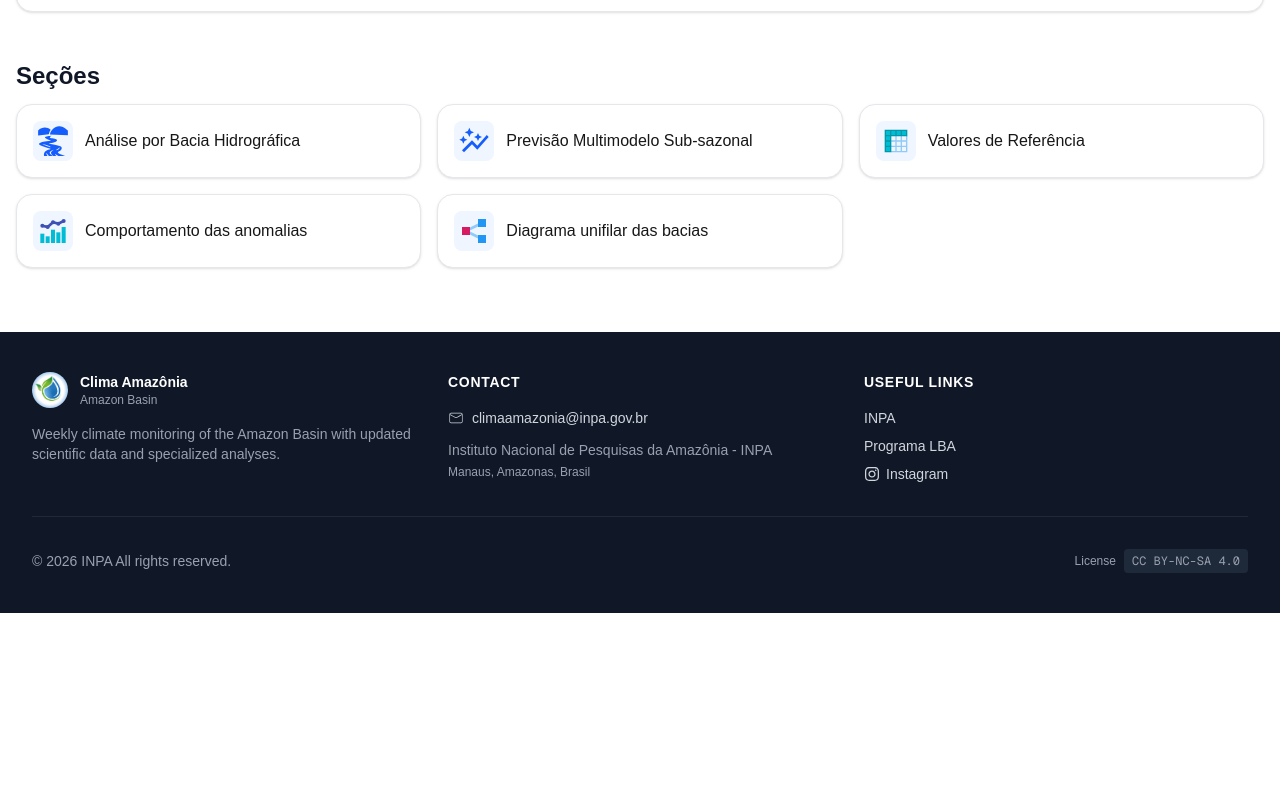
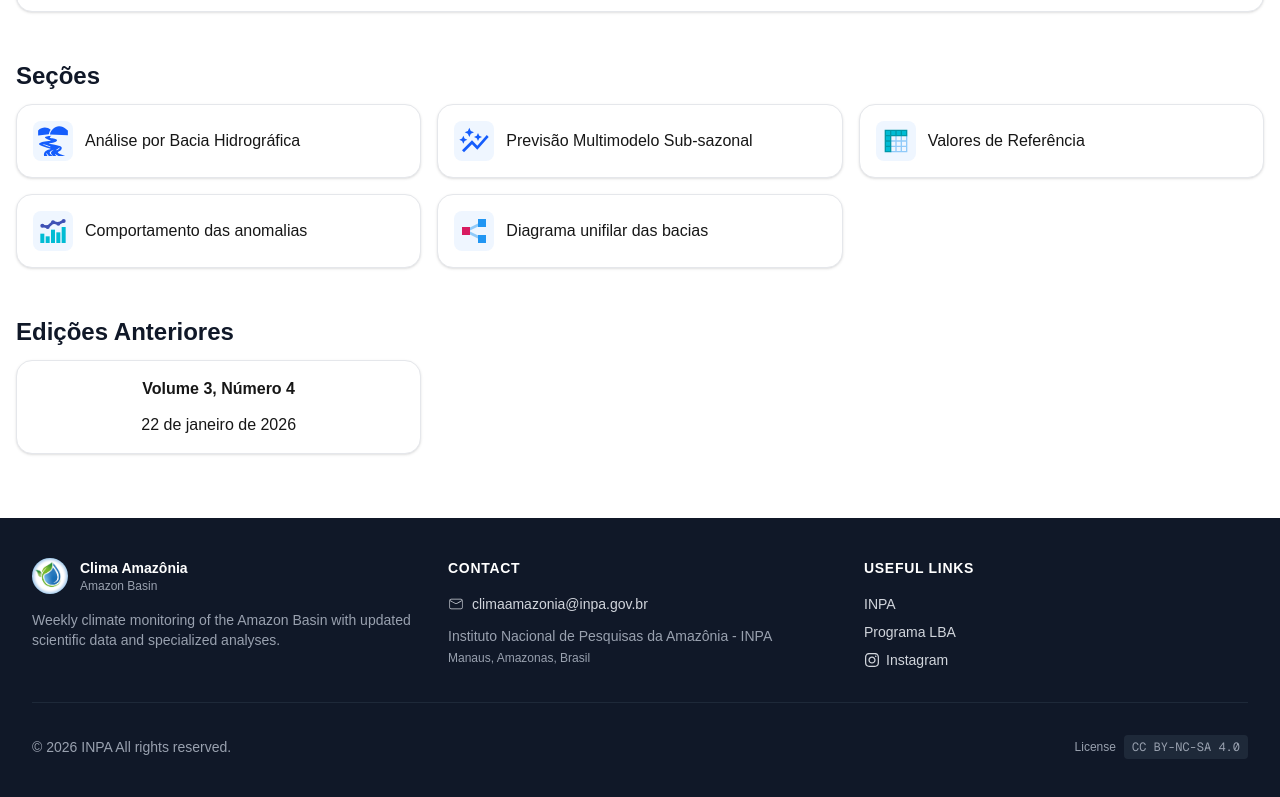
Before and after one commit to inacioigne/clima-amazonia, a Next.js app: page /en in a window 1280 px wide. Shown: the part 1386-2183 px from the top of the page. Before the commit the page ends 1999 px from the top, so only its background shows below. Built offline with nearby package versions, Linux system fonts and the light colour scheme.

Commit message:
11/02/2026

```diff
--- a/app/[lang]/page.tsx
+++ b/app/[lang]/page.tsx
@@ -136,6 +136,28 @@ export default async function Home({
           ))}
         </div>
       </section>
+       <section className="max-w-7xl mx-auto px-4">
+        <h2 className="text-2xl font-bold text-gray-900 ">
+          Edições Anteriores
+        </h2>
+        <div className="grid grid-cols-1 sm:grid-cols-3 gap-4 mt-3">
+           <div className="cursor-pointer border border-gray-200 bg-white shadow-sm transition hover:shadow-md rounded-2xl flex flex-col gap-3 items-center p-4">
+            <h3 className="text-base font-bold">Volume 3, Número 4</h3>
+            <span>22 de janeiro de 2026</span>
+
+           </div>
+          {/* {sections.map(({ title, href, icon: Icon }) => (
+            <Link key={href} href={`/${lang}${href}`}>
+              <div className="cursor-pointer border border-gray-200 bg-white shadow-sm transition hover:shadow-md rounded-2xl flex gap-3 items-center p-4">
+                <div className="p-1 bg-blue-50 rounded-lg group-hover:bg-blue-100 transition-colors">
+                  <Icon aria-hidden="true" className="size-8 text-blue-600" />
+                </div>
+                <h3 className="text-base">{title}</h3>
+              </div>
+            </Link>
+          ))} */}
+        </div>
+      </section>
     </div>
   );
 }
--- a/app/[lang]/unifilar/page.tsx
+++ b/app/[lang]/unifilar/page.tsx
@@ -45,44 +45,45 @@ export default async function Home({
   const badges: Badge[] = [
     { id: "amazonas-br", label: "Amazonas (BR)", href: `/${lang}/bacia/curso-principal-do-rio-amazonas-brasil`, x: 630, y: 160, w: 170, h: 44 },
     { id: "amazonas-pe", label: "Amazonas (PE)", href: `/${lang}/bacia/curso-principal-do-rio-amazonas-peru`, x: 130, y: 210, w: 170, h: 44 },
-  { id: "solimoes", label: "Solimões", href: `/${lang}/bacia/curso-principal-do-rio-solimoes`, x: 300, y: 160, w: 140, h: 44},
+    { id: "solimoes", label: "Solimões", href: `/${lang}/bacia/curso-principal-do-rio-solimoes`, x: 300, y: 160, w: 140, h: 44 },
 
-  { id: "ucayali", label: "Ucayali", href:  `/${lang}/bacia/bacia-do-rio-ucayali`, x: 92, y: 280, w: 120, h: 44, transform: "rotate(-90 92 290)" },
+    { id: "ucayali", label: "Ucayali", href: `/${lang}/bacia/bacia-do-rio-ucayali`, x: 92, y: 280, w: 120, h: 44, transform: "rotate(-90 92 290)" },
     { id: "maranon", label: "Marañon", href: `/${lang}/bacia/bacia-do-rio-maranon`, x: 10, y: 90, w: 140, h: 44, transform: "rotate(-90 92 100)" },
 
     { id: "napo", label: "Napo", href: `/${lang}/bacia/bacia-do-rio-napo`, x: 120, y: 92, w: 110, h: 44, transform: "rotate(-90 185 112)" },
     { id: "ica", label: "Içá", href: `/${lang}/bacia/bacia-do-rio-ica`, x: 190, y: 92, w: 90, h: 44, transform: "rotate(-90 255 112)" },
-  { id: "japura", label: "Japurá", href: `/${lang}/bacia/bacia-do-rio-japura`, x: 190, y: 290, w: 90, h: 44, transform: "rotate(-90 255 112)"},
+    { id: "japura", label: "Japurá", href: `/${lang}/bacia/bacia-do-rio-japura`, x: 190, y: 290, w: 90, h: 44, transform: "rotate(-90 255 112)" },
 
     { id: "negro", label: "Negro", href: `/${lang}/bacia/bacia-do-rio-negro`, x: 230, y: 420, w: 105, h: 44, transform: "rotate(-90 255 112)" },
     { id: "branco", label: "Branco", href: `/${lang}/bacia/bacia-do-rio-branco`, x: 610, y: 100, w: 120, h: 44, },
 
     { id: "marg-esq-am", label: "Marg Esq AM", href: `/${lang}/bacia/bacias-da-margem-esquerda-do-rio-amazonas-amazonas`, x: 720, y: 60, w: 170, h: 44, transform: "rotate(-90 820 88)" },
     { id: "marg-esq-pa-nw", label: "Marg Esq PA NW", href: `/${lang}/bacia/bacias-da-margem-esquerda-do-rio-amazonas-nordeste-do-pa`, x: 720, y: 230, w: 190, h: 44, transform: "rotate(-90 820 88)" },
-  { id: "marg-esq-pa-ne", label: "Marg Esq PA NE", href:`/${lang}/bacia/bacias-da-margem-esquerda-do-rio-amazonas-nordeste-do-pa`, x: 720, y: 380, w: 190, h: 44, transform: "rotate(-90 820 88)" },
+    { id: "marg-esq-pa-ne", label: "Marg Esq PA NE", href: `/${lang}/bacia/bacias-da-margem-esquerda-do-rio-amazonas-nordeste-do-pa`, x: 720, y: 380, w: 190, h: 44, transform: "rotate(-90 820 88)" },
 
-  { id: "javari", label: "Javari", href: `/${lang}/bacia/bacia-do-rio-javari`, x: 80, y: 420, w: 120, h: 44, transform: "rotate(-90 92 290)"  },
+    { id: "javari", label: "Javari", href: `/${lang}/bacia/bacia-do-rio-javari`, x: 80, y: 420, w: 120, h: 44, transform: "rotate(-90 92 290)" },
     { id: "jutai", label: "Jutaí", href: `/${lang}/bacia/bacia-do-rio-jutai`, x: 80, y: 480, w: 110, h: 44, transform: "rotate(-90 92 290)" },
-  { id: "jurua", label: "Juruá", href: `/${lang}/bacia/bacia-do-rio-jurua`, x: 80, y: 540, w: 120, h: 44, transform: "rotate(-90 92 290)"},
-  { id: "tefe", label: "Tefé", href:`/${lang}/bacia/bacia-do-rio-tefe`, x: 80, y: 600, w: 95, h: 44, transform: "rotate(-90 92 290)" },
-  { id: "coari", label: "Coari", href:`/${lang}/bacia/bacia-do-rio-coari`, x: 80, y: 660, w: 110, h: 44, transform:"rotate(-90 92 290)" },
-  { id:"purus", label:"Purus", href:`/${lang}/bacia/bacia-do-rio-purus`, x :80 ,y :715 ,w :115 ,h :45 ,transform:"rotate(-90 -35 -35)"},
-
-
+    { id: "jurua", label: "Juruá", href: `/${lang}/bacia/bacia-do-rio-jurua`, x: 80, y: 540, w: 120, h: 44, transform: "rotate(-90 92 290)" },
+    { id: "tefe", label: "Tefé", href: `/${lang}/bacia/bacia-do-rio-tefe`, x: 80, y: 600, w: 95, h: 44, transform: "rotate(-90 92 290)" },
+    { id: "coari", label: "Coari", href: `/${lang}/bacia/bacia-do-rio-coari`, x: 80, y: 660, w: 110, h: 44, transform: "rotate(-90 92 290)" },
+    { id: "purus", label: "Purus", href: `/${lang}/bacia/bacia-do-rio-purus`, x: 80, y: 715, w: 115, h: 45, transform: "rotate(-90 92 290)" },
+    { id: "madeira", label: "Madeira", href: `/${lang}/bacia/bacia-do-rio-madeira`, x: 20, y: 800, w: 115, h: 45, transform: "rotate(-90 92 290)" },
+    { id: "aripuana", label: "Rio Aripuanã", href: `/${lang}/bacia/bacia-do-rio-aripuana`, x: 650, y: 210, w: 150, h: 44 },
     { id: "ji-parana", label: "Ji-Paraná", href: `/${lang}/bacia/bacia-do-rio-jiparana`, x: 650, y: 265, w: 150, h: 44 },
     { id: "guapore", label: "Guaporé", href: `/${lang}/bacia/bacia-do-rio-guapore`, x: 650, y: 310, w: 150, h: 44 },
-  { id: "mamore", label: "Mamoré", href: `/${lang}/bacia/bacia-do-rio-mamore`, x: 650, y: 360, w: 145, h: 44,  },
-  { id: "beni", label: "Beni", href:`/${lang}/bacia/bacia-dos-rios-beni-e-madre-de-dios`, x: 650, y: 410, w: 95, h: 44},
+    { id: "mamore", label: "Mamoré", href: `/${lang}/bacia/bacia-do-rio-mamore`, x: 650, y: 360, w: 145, h: 44, },
+    { id: "beni", label: "Beni", href: `/${lang}/bacia/bacia-dos-rios-beni-e-madre-de-dios`, x: 650, y: 410, w: 95, h: 44 },
 
-  { id: "abacaxis", label: "Abacaxis", href:`/${lang}/bacia/bacia-do-rio-abacaxis`, x: 80, y: 1030, w: 140, h: 44, transform:"rotate(-90 -35 -35)" },
+    { id: "abacaxis", label: "Abacaxis", href: `/${lang}/bacia/bacia-do-rio-abacaxis`, x: 80, y: 1030, w: 140, h: 44, transform: "rotate(-90 92 290)" },
 
-  { id:"tapajos", label:"Tapajós", href:`/${lang}/bacia/bacia-do-rio-tapajos`, x :100 ,y :1130 ,w :140 ,h :50 ,transform:"rotate(-90 -35 -35)" },
-
+    { id: "tapajos", label: "Tapajós", href: `/${lang}/bacia/bacia-do-rio-tapajos`, x: 100, y: 1130, w: 140, h: 50, transform: "rotate(-90 92 290)" },
+    { id: "juruena", label: "Juruena", href: `/${lang}/bacia/bacia-do-rio-juruena`, x: 890, y: 290, w: 90, h: 44 },
+    { id: "teles-pires", label: "Teles Pires", href: `/${lang}/bacia/bacia-do-rio-teles-pires`, x: 980, y: 290, w: 150, h: 44 },
 
     { id: "curua-una", label: "Curuá Una", href: `/${lang}/bacia/bacia-do-rio-curua-una`, x: 85, y: 1265, w: 160, h: 44, transform: "rotate(-90 92 290)" },
 
     { id: "xingu", label: "Xingu", href: `/${lang}/bacia/bacia-do-rio-xingu`, x: 120, y: 1400, w: 110, h: 44, transform: "rotate(-90 92 290)" },
-  { id: "iriri", label: "Iriri", href:`/${lang}/bacia/bacia-do-rio-iriri`, x: 1170, y: 275, w: 90, h: 44 },
+    { id: "iriri", label: "Iriri", href: `/${lang}/bacia/bacia-do-rio-iriri`, x: 1170, y: 275, w: 90, h: 44 },
   ];
 
   const [boletim, messages] = await Promise.all([
```
Lines whose indentation alone changed are shown as unchanged.
